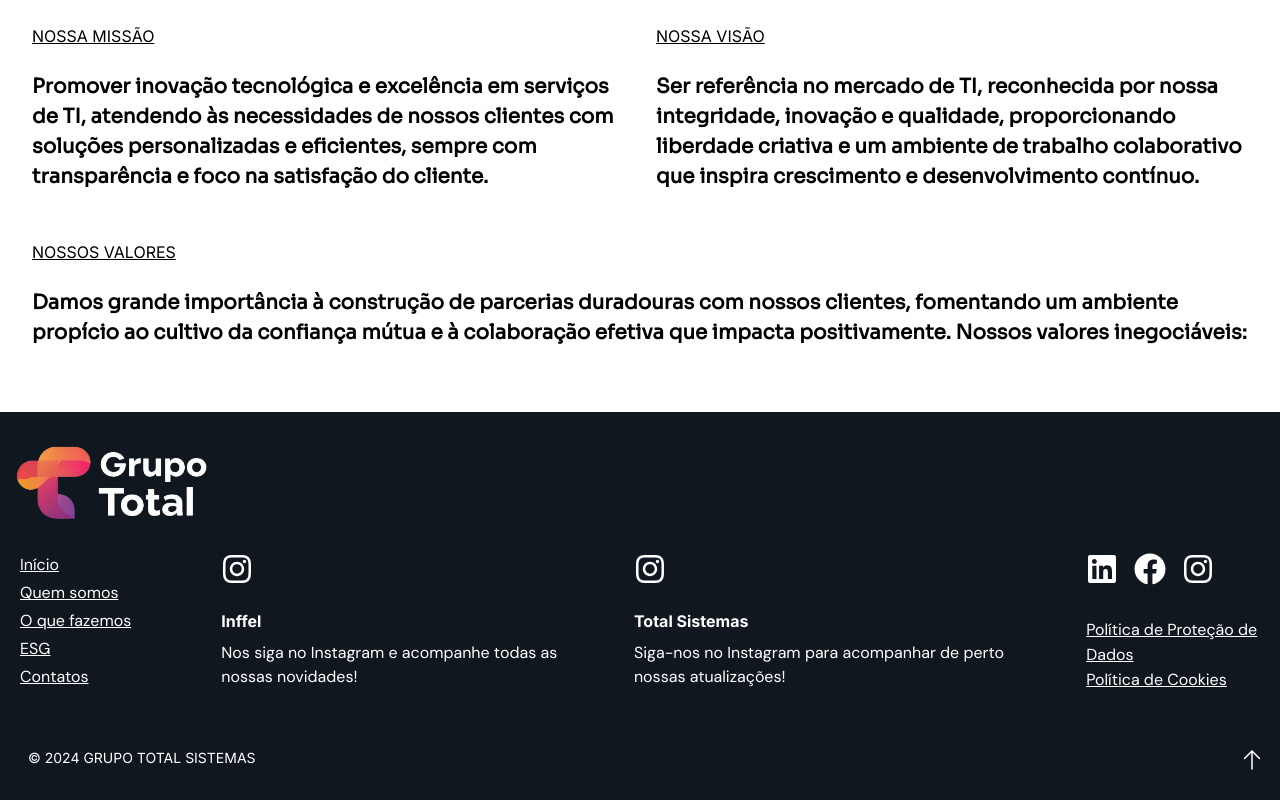
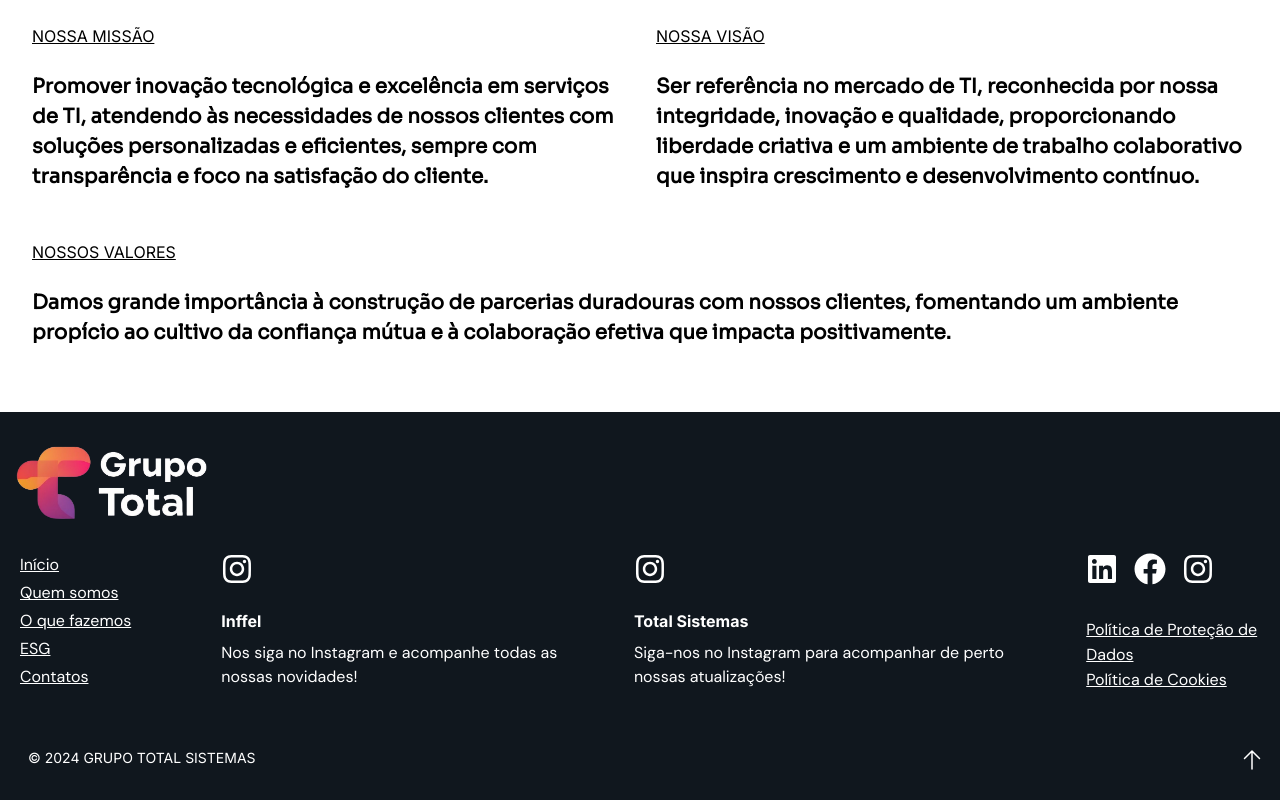
Before and after one commit to RafaelTaves/site_GrupoTotalSistemas, a Next.js app: page /QuemSomos in a window 1280 px wide. Shown: the part 1295-2095 px from the top of the page. Built offline with nearby package versions, Linux system fonts and the light colour scheme.

Commit message:
Correção de texto

```diff
--- a/src/app/QuemSomos/TextsSection.js
+++ b/src/app/QuemSomos/TextsSection.js
@@ -22,7 +22,7 @@ function TextsSection() {
       <div className="mt-8">
         <h3 className="mb-6 underline subTitulo-cinza">NOSSOS VALORES</h3>
         <p className="h6Headline customPurple">
-          Damos grande importância à construção de parcerias duradouras com nossos clientes, fomentando um ambiente propício ao cultivo da confiança mútua e à colaboração efetiva que impacta positivamente. Nossos valores inegociáveis:
+          Damos grande importância à construção de parcerias duradouras com nossos clientes, fomentando um ambiente propício ao cultivo da confiança mútua e à colaboração efetiva que impacta positivamente.
         </p>
       </div>
     </section>
```
